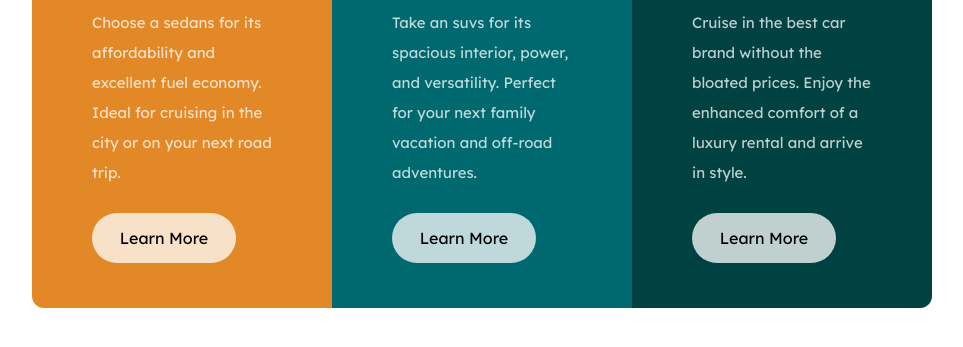
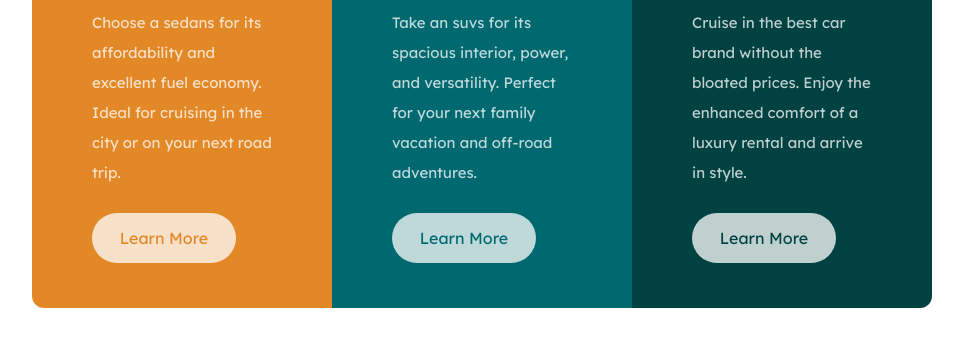
Before and after one commit to Sonyy19/FrontEnd-Mentor-Challenge, a plain HTML site: page 3-column-preview-card-component/index.html in a window 1280 px wide. Shown: the part 357-704 px from the top of the page, without its empty margins (158-1121 px from the left). Drawn offline with Linux system fonts and the light colour scheme.

Commit message:
Add files via upload

```diff
--- a/3-column-preview-card-component/style.css
+++ b/3-column-preview-card-component/style.css
@@ -53,12 +53,21 @@ p {
 .learn-more {
     font-size: 16px;
     background-color: var(--transparent-white);
-    color: black;
     text-align: center;
     padding: 15px 15px;
     border-radius: 30px;
     width: 9em;
 }
+.sedans .learn-more {
+  color: var(--bright-orange);
+}
+.suvs .learn-more {
+  color: var(--dark-cyan);
+}
+.luxury .learn-more {
+  color: var(--very-dark-cyan);
+}
+
 img {
     width: 70px;
     height: 45px;
```
